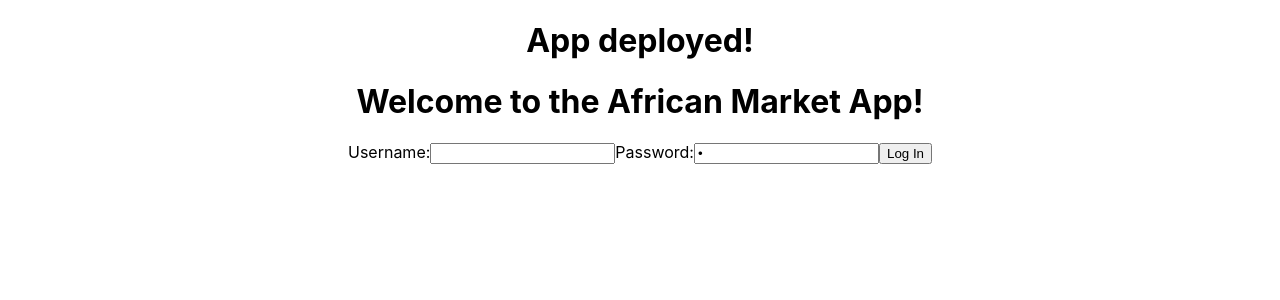
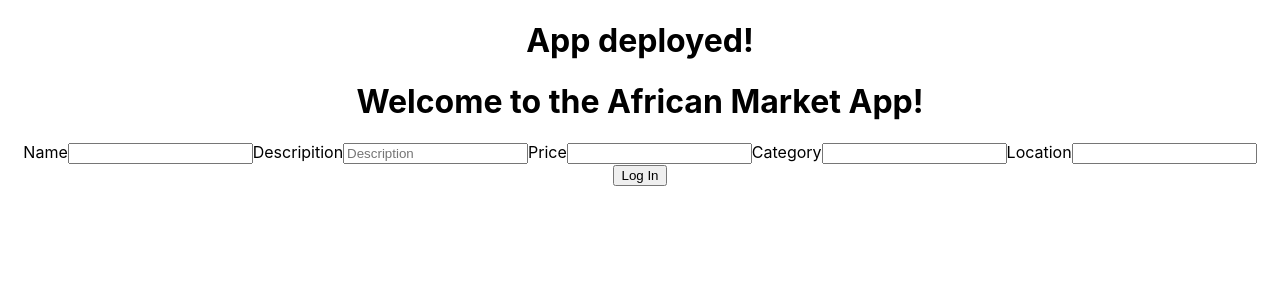
Before and after one commit to allensam88/african-marketplace, a React (Create React App) app in the folder storefront-app/: page /postItems in a window 1280 px wide. Shown: the top 300 px of the page. Built offline with nearby package versions, Linux system fonts and the light colour scheme.

Commit message:
created a post req

```diff
--- a/storefront-app/src/components/postItems.js
+++ b/storefront-app/src/components/postItems.js
@@ -3,49 +3,72 @@
 
 const Login = props => {
   const [user, setUser] = useState({
-    username: " ",
-    password: " "
+    name: " ",
+    descipition: " ",
+    price: " ",
+    category: " ",
+    location: " "
   });
 
   const handleChange = event => {
-    const { value, name } = event.target;
     setUser({
       ...user,
-      [name]: value
+      [event.target.name]: event.target.value,
     });
   };
 
   const handleSubmit = event => {
     event.preventDefault();
     axiosWithAuth()
-      .post('https://african-marketplace-1.herokuapp.com/api/login', user)
+      .post('https://african-marketplace-1.herokuapp.com/api/items', user)
       .then(response => {
-        localStorage.setItem("token", response.data.payload);
-        props.history.push("/putitems");
+          localStorage.setItem('token', response.data.token)
+          props.history.push(`/MarketPlace/${response.data.id}`)
       })
-      .catch(error => console.log("Failed Login", error));
-        localStorage.setItem("token",);
-        props.history.push("/putitems");
-  };
-
+      .catch(err => console.log(err))
+}
   return (
     <div>
-      <h1 className="header">Welcome to the African Market App!</h1>
+      <h1>Welcome to the African Market App!</h1>
       <form onSubmit={handleSubmit}>
-        <label>Username:</label>
+        <label>Name</label>
         <input
           type="text"
-          name="username"
-          placeholder="Username"
-          value={user.username}
+          name="Name"
+          placeholder="Name"
+          value={user.name}
           onChange={handleChange}
         />
-        <label>Password:</label>
+        <label>Descripition</label>
         <input
-          type="password"
-          name="password"
-          placeholder="Password"
-          value={user.password}
+          type="text"
+          name="description"
+          placeholder="Description"
+          value={user.description}
+          onChange={handleChange}
+        />
+         <label>Price</label>
+        <input
+          type="text"
+          name="price"
+          placeholder="Price"
+          value={user.price}
+          onChange={handleChange}
+        />
+        <label>Category</label>
+        <input
+          type="text"
+          name="category"
+          placeholder="Category"
+          value={user.category}
+          onChange={handleChange}
+        />
+         <label>Location</label>
+        <input
+          type="text"
+          name="location"
+          placeholder="Location"
+          value={user.location}
           onChange={handleChange}
         />
         <button type="submit">Log In</button>
```
